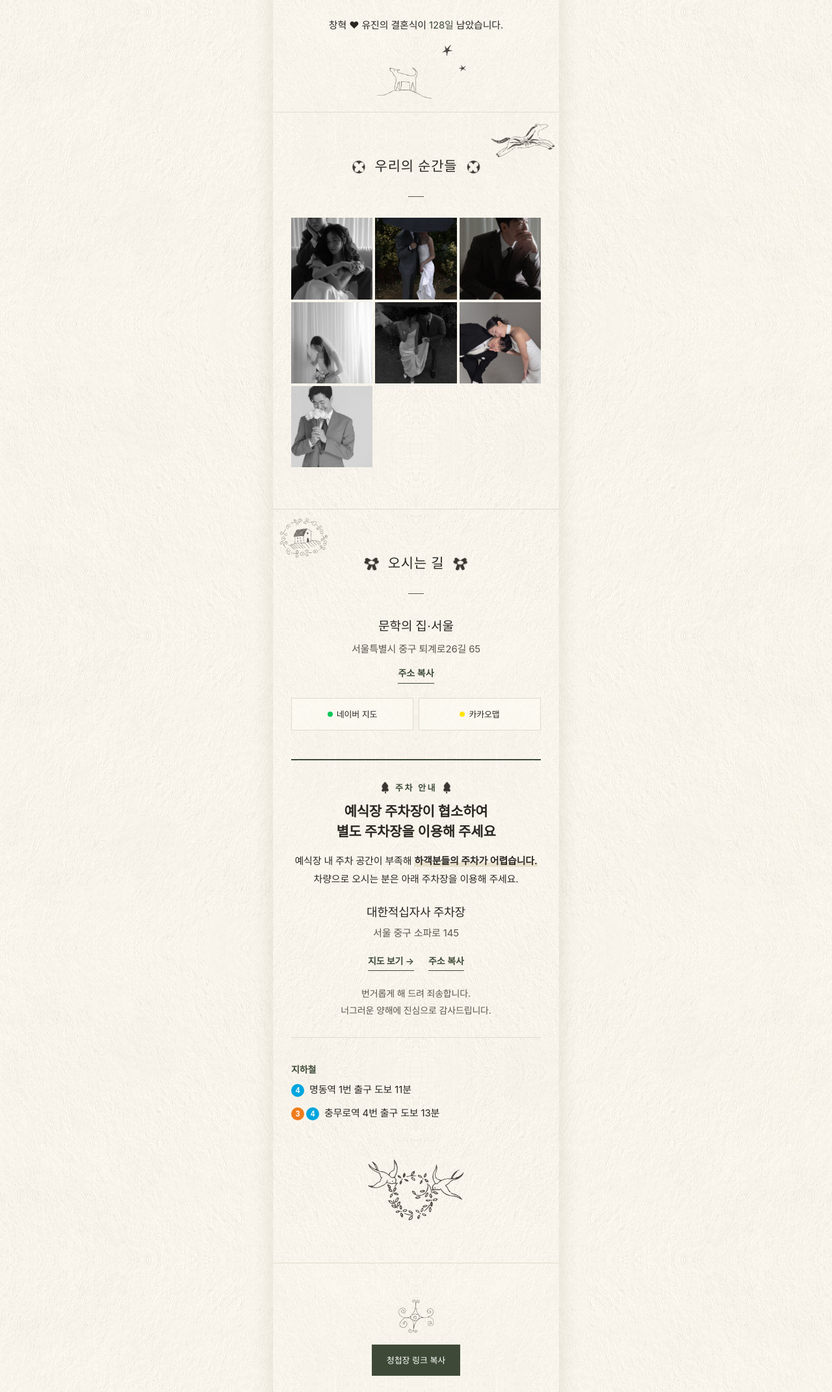
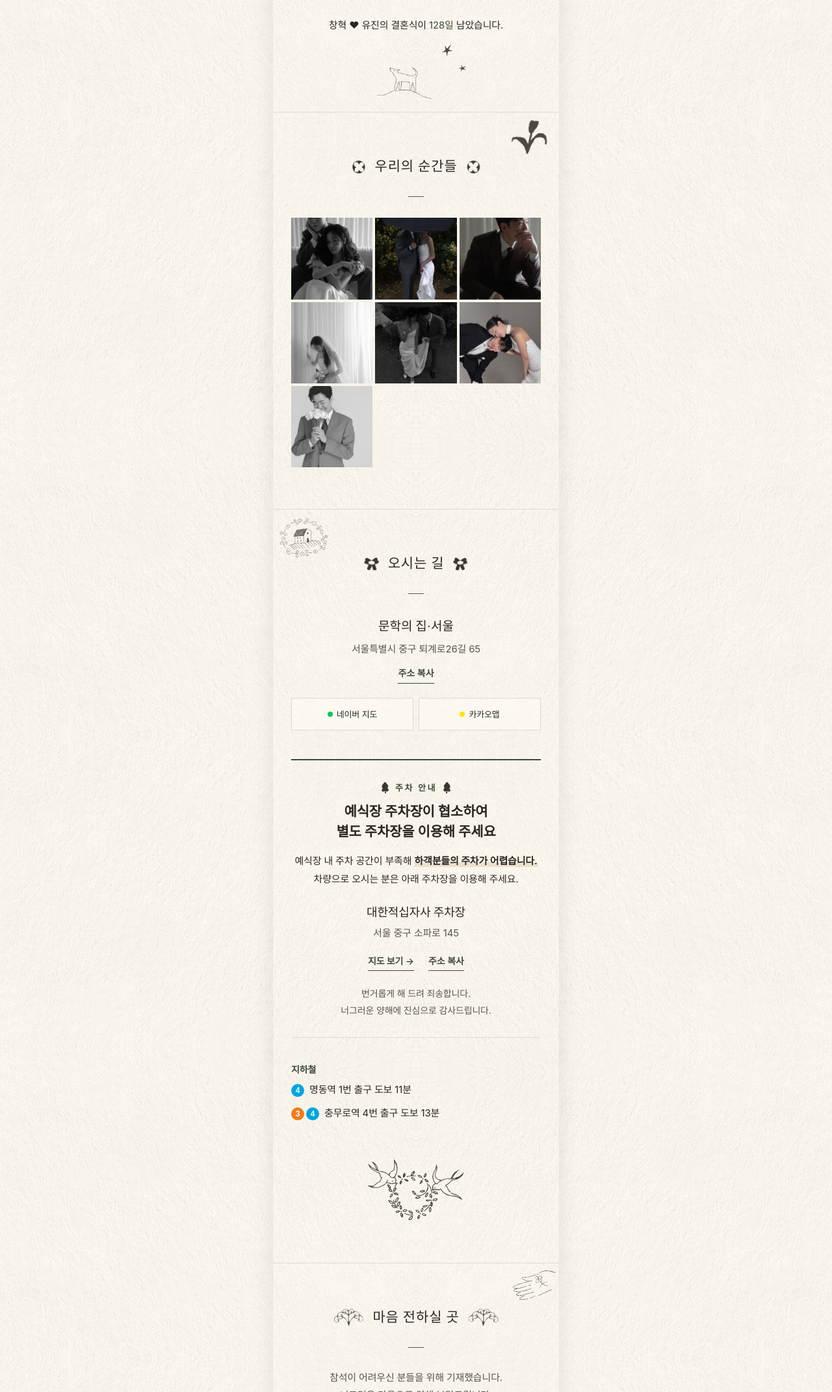
Before and after one commit to i-said-yess-270403/i-said-yess-270403.github.io, a plain HTML site: page index.html in a window 1280 px wide. Shown: the part 2190-4332 px from the top of the page at 65% size. Drawn offline with Linux system fonts and the light colour scheme; a web font is replaced by a local one.

Commit message:
링크 복사 버튼과 하단 장식 삭제, 계좌번호 섹션 자리 마련, 갤러리 말 일러스트를 튤립으로 교체
Co-Authored-By: Claude Opus 5.5 <noreply@anthropic.com>
Claude-Session: https://claude.ai/code/session_01AJGgkVEWF9z2HW71jJqjcD

```diff
--- a/index.html
+++ b/index.html
@@ -72,11 +72,11 @@
   .sc.dog{width:84px;bottom:20px;left:50%;margin-left:-60px}
   .sc.starC{width:16px;bottom:86px;left:50%;margin-left:40px;transform:rotate(-10deg)}
   .sc.starD{width:11px;bottom:62px;left:50%;margin-left:66px}
-  .sc.horse{width:96px;top:20px;right:8px;transform:rotate(-6deg)}
+  .sc.tulip{width:54px;top:12px;right:18px;transform:rotate(6deg)}
   .sc.house{width:74px;top:14px;left:10px;transform:rotate(-5deg)}
   .sc.glass{width:40px;top:20px;right:18px;transform:rotate(10deg)}
   .sc.apples{width:58px;bottom:18px;right:14px;transform:rotate(6deg)}
-  .sc.hand{width:84px;top:22px;right:6px;transform:rotate(8deg)}
+  .sc.hand{width:62px;top:8px;right:8px;transform:rotate(8deg)}
   .sc.scroll{display:block;position:static;width:54px;margin:0 auto 18px;opacity:1}
   .sc.spiral{width:46px;top:8px;left:12px;transform:rotate(-12deg)}
     h2{font-size:21px;font-weight:500;color:var(--ink);margin-bottom:32px;letter-spacing:.04em}
@@ -228,7 +228,7 @@
 
 <!-- 갤러리 -->
 <section class="fade" id="sec-gallery">
-  <img class="sc horse" src="images/deco/horse.png" alt="" aria-hidden="true">
+  <img class="sc tulip" src="images/deco/tulip.png" alt="" aria-hidden="true">
   <h2><img class="fl solid" src="images/deco/cclover.png" alt="" aria-hidden="true"><span>우리의 순간들</span><img class="fl r solid" src="images/deco/cclover.png" alt="" aria-hidden="true"></h2>
   <div class="gallery" id="gallery"></div>
   <button class="btn more" id="more" hidden>사진 더보기</button>
@@ -264,10 +264,6 @@
 </section>
 
 <footer>
-  <img class="sc scroll" src="images/deco/scroll.png" alt="" aria-hidden="true"><img class="sc apples" src="images/deco/apples.png" alt="" aria-hidden="true">
-  <div class="btns">
-    <button class="btn solid" id="share">청첩장 링크 복사</button>
-  </div>
   <p id="closing"></p>
 </footer>
 
@@ -457,8 +453,10 @@ if (PK){
 
 /* accounts */
 const accBlock = (title, list) => list.length ? `<details class="acc"><summary>${title}</summary>${list.map(a=>`<div class="row"><div class="t">${esc(a.bank)} ${esc(a.number)}<small>${esc(a.who)}</small></div><button class="btn" data-copy="${esc(a.bank+' '+a.number)}">복사</button></div>`).join('')}</details>` : '';
-const accHtml = accBlock('신랑측 계좌번호', CONFIG.accounts.groom||[]) + accBlock('신부측 계좌번호', CONFIG.accounts.bride||[]);
-if (accHtml) { $('accounts').innerHTML = accHtml; $('acc-note').textContent = CONFIG.accountNote; } else $('sec-acc').hidden = true;
+const accEmpty = title => `<details class="acc"><summary>${title}</summary><div class="row"><div class="t"><small>계좌번호는 추후 안내드릴 예정입니다.</small></div></div></details>`;
+const accPart = (title, list) => (list && list.length) ? accBlock(title, list) : accEmpty(title);
+$('accounts').innerHTML = accPart('신랑측 계좌번호', CONFIG.accounts.groom) + accPart('신부측 계좌번호', CONFIG.accounts.bride);
+$('acc-note').textContent = CONFIG.accountNote;
 
 /* extra links */
 if (CONFIG.links && CONFIG.links.length){
@@ -480,7 +478,6 @@ async function copy(text, okMsg){
 }
 document.addEventListener('click', e => { const b = e.target.closest('[data-copy]'); if (b) copy(b.dataset.copy, '계좌번호가 복사되었어요'); const a = e.target.closest('[data-copy-addr]'); if (a) copy(a.dataset.copyAddr, '주차장 주소가 복사되었어요'); });
 $('copy-addr').onclick = () => copy(CONFIG.address, '주소가 복사되었어요');
-$('share').onclick = () => copy(location.href.split('#')[0], '청첩장 링크가 복사되었어요');
 
 /* fade-in */
 const io = 'IntersectionObserver' in window ? new IntersectionObserver(es => es.forEach(e => { if (e.isIntersecting){ e.target.classList.add('in'); io.unobserve(e.target); } }), {threshold:.12}) : null;
```
Also changed, not shown: images/deco/tulip.png (added).
